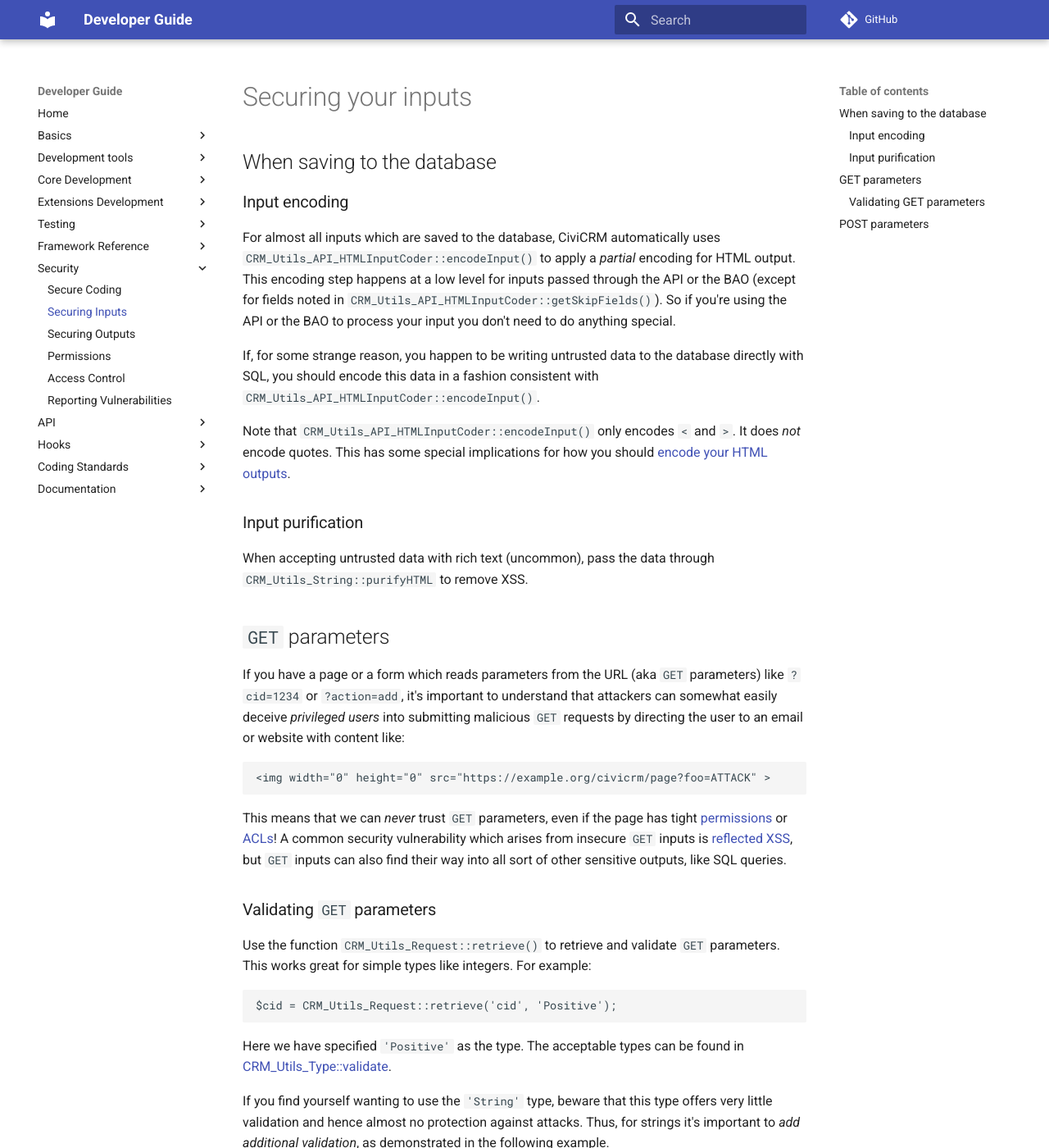
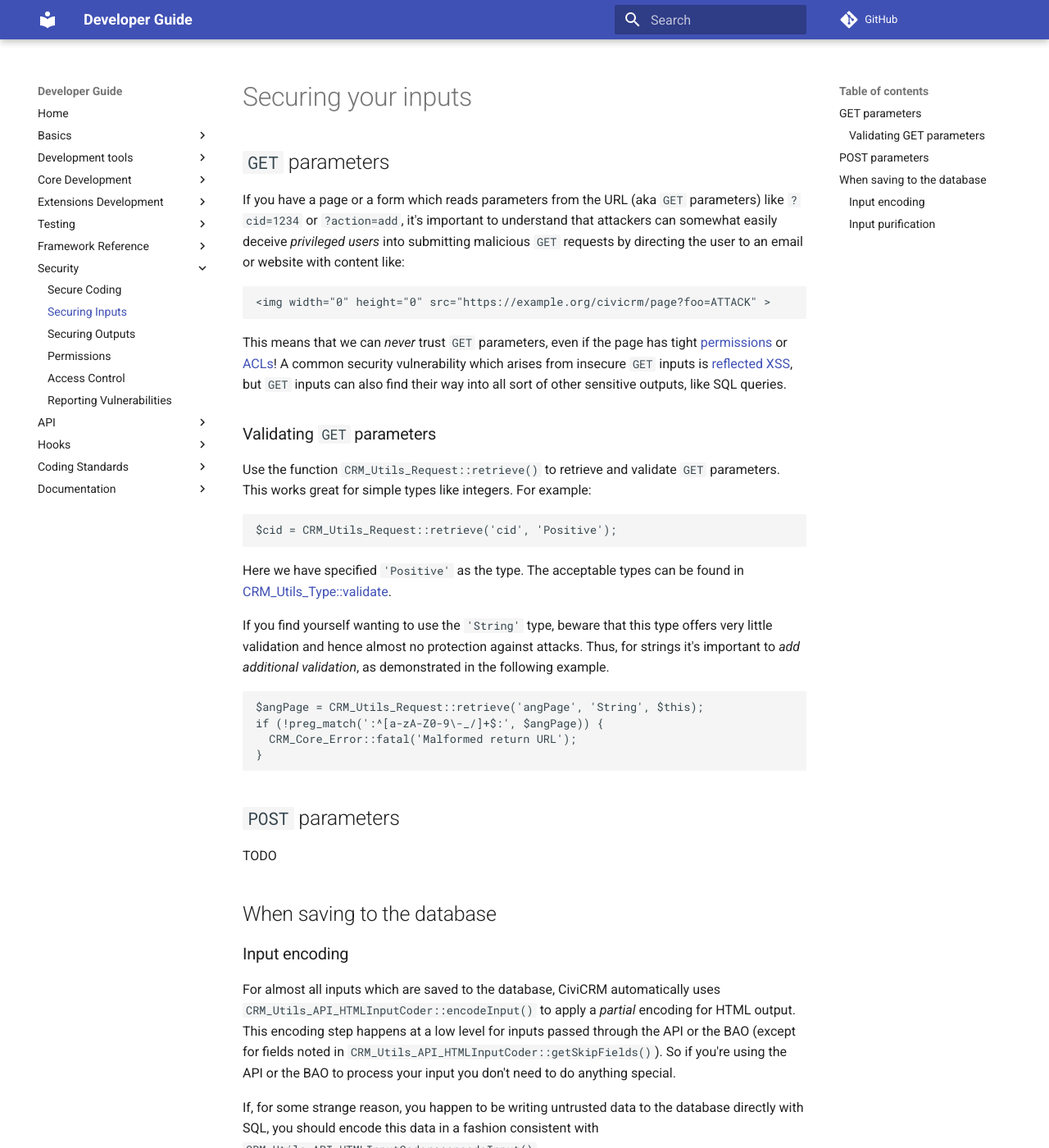
Before and after one commit to civicrm/civicrm-dev-docs, an MkDocs documentation site: the page built from docs/security/inputs.md, in a window 1280 px wide and 1400 px high. Shown: the whole window at 82% size. Built offline with MkDocs 1.6.1 and Material for MkDocs 9.7.7, drawn with Linux system fonts in a browser that asks for light colours; comment, search, counter and statistics services are not loaded; old or Windows-style settings are respelled for this version of MkDocs; some of the changed lines change nothing that is shown; some of the changed text lies outside the part shown.

Commit message:
Security - Rearrange content on Inputs page

```diff
--- a/docs/security/inputs.md
+++ b/docs/security/inputs.md
@@ -1,19 +1,4 @@
 # Securing your inputs
-
-## When saving to the database
-
-### Input encoding {:#input-encoding}
-
-For almost all inputs which are saved to the database, CiviCRM automatically uses `CRM_Utils_API_HTMLInputCoder::encodeInput()` to apply a *partial* encoding for HTML output. This encoding step happens at a low level for inputs passed through the API or the BAO (except for fields noted in `CRM_Utils_API_HTMLInputCoder::getSkipFields()`). So if you're using the API or the BAO to process your input you don't need to do anything special.
-
-If, for some strange reason, you happen to be writing untrusted data to the database directly with SQL, you should encode this data in a fashion consistent with `CRM_Utils_API_HTMLInputCoder::encodeInput()`.
-
-Note that `CRM_Utils_API_HTMLInputCoder::encodeInput()` only encodes `<` and `>`. It does *not* encode quotes. This has some special implications for how you should [encode your HTML outputs](/security/outputs.md#html).
-
-### Input purification {:#input-purification}
-
-When accepting untrusted data with rich text (uncommon), pass the data through `CRM_Utils_String::purifyHTML` to remove XSS.
-
 
 ## `GET` parameters
 
@@ -47,3 +32,18 @@
 ## `POST` parameters
 
 TODO
+
+
+## When saving to the database
+
+### Input encoding {:#input-encoding}
+
+For almost all inputs which are saved to the database, CiviCRM automatically uses `CRM_Utils_API_HTMLInputCoder::encodeInput()` to apply a *partial* encoding for HTML output. This encoding step happens at a low level for inputs passed through the API or the BAO (except for fields noted in `CRM_Utils_API_HTMLInputCoder::getSkipFields()`). So if you're using the API or the BAO to process your input you don't need to do anything special.
+
+If, for some strange reason, you happen to be writing untrusted data to the database directly with SQL, you should encode this data in a fashion consistent with `CRM_Utils_API_HTMLInputCoder::encodeInput()`.
+
+Note that `CRM_Utils_API_HTMLInputCoder::encodeInput()` only encodes `<` and `>`. It does *not* encode quotes. This has some special implications for how you should [encode your HTML outputs](/security/outputs.md#html).
+
+### Input purification {:#input-purification}
+
+When accepting untrusted data with rich text (uncommon), pass the data through `CRM_Utils_String::purifyHTML` to remove XSS.
```
